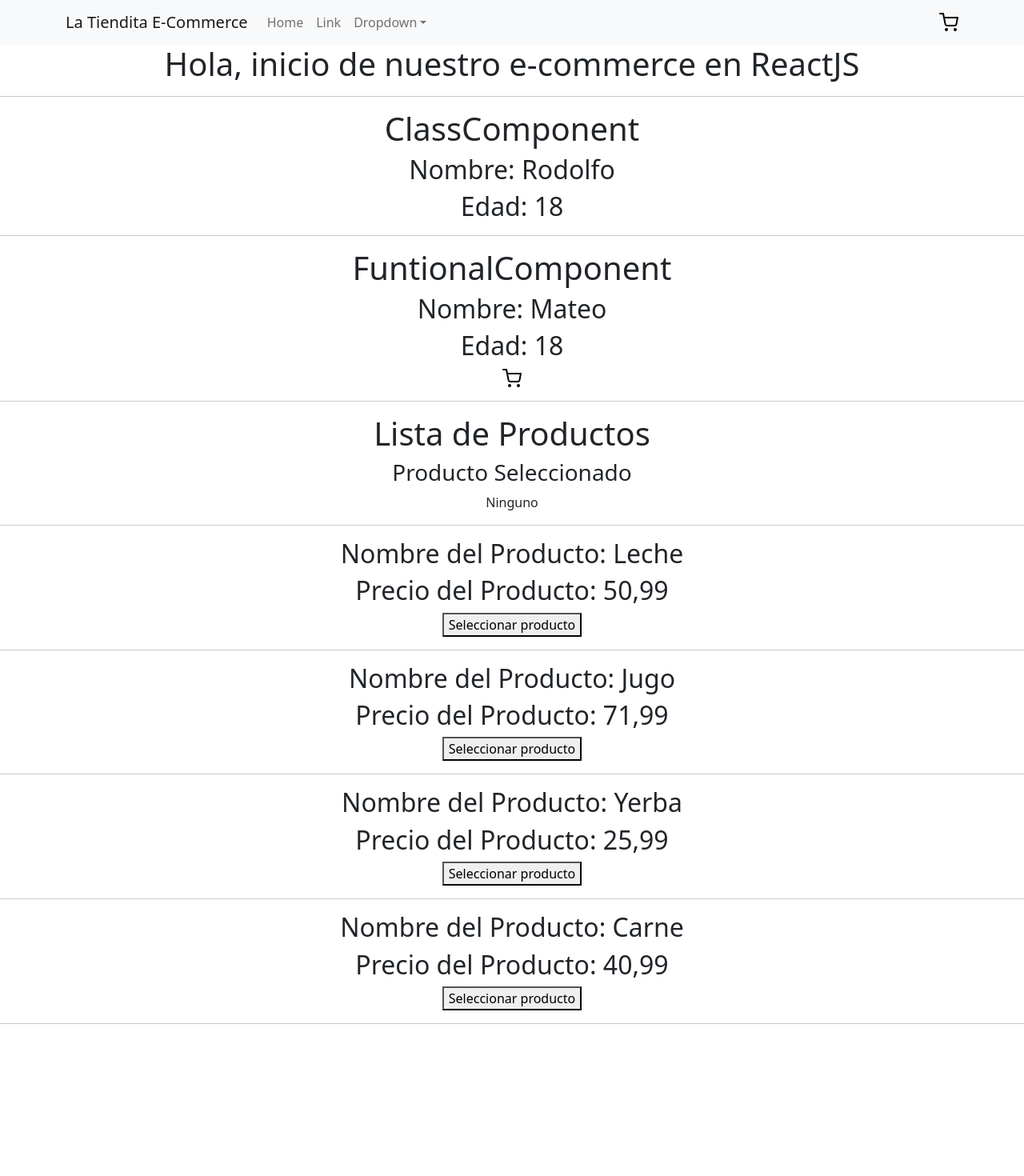
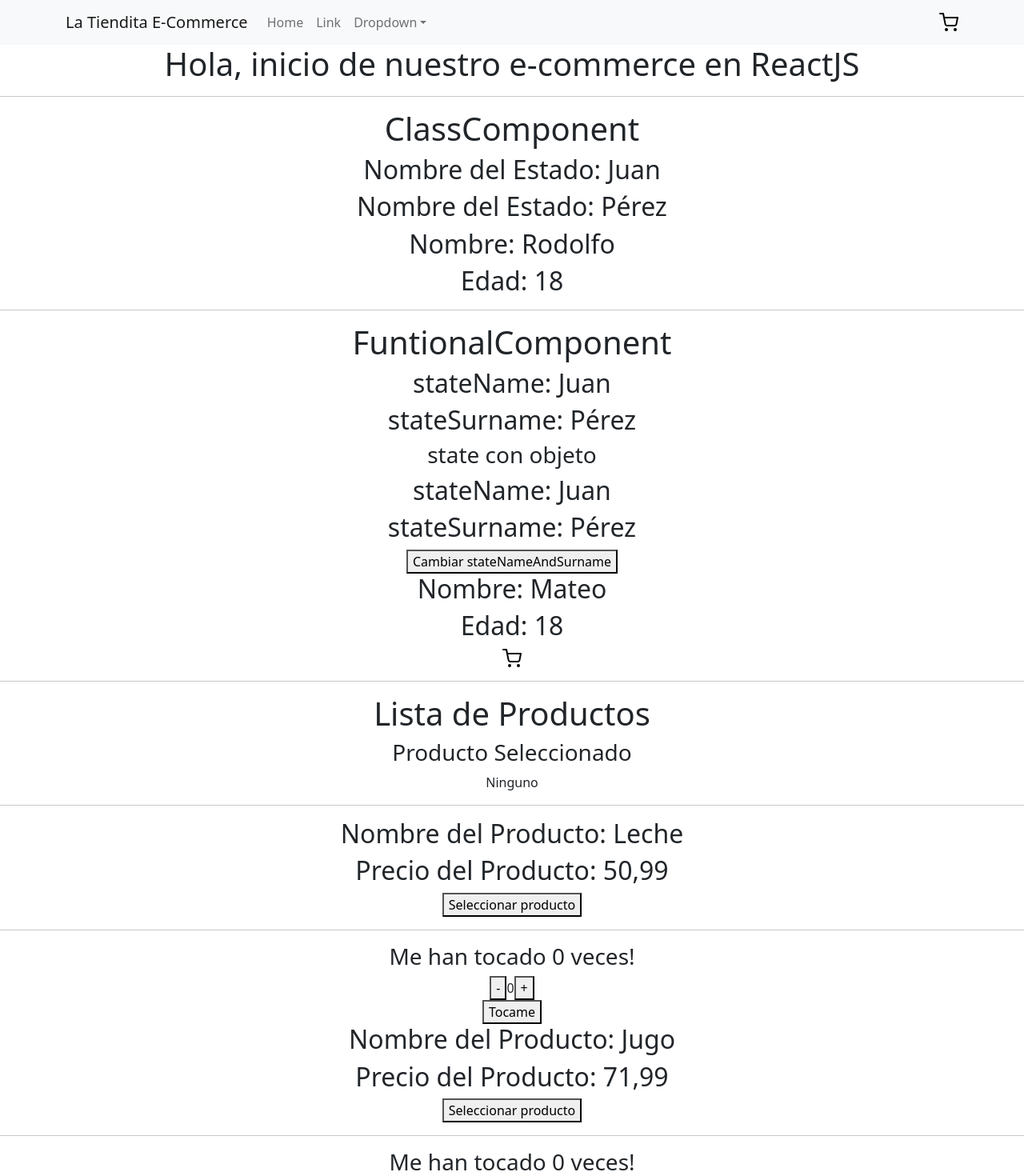
Before and after one commit to luisga88gm/e-commerce-latiendita, a React (Create React App) app: page / in a window 1280 px wide. Shown: the top 1470 px of the page at 80% size. Before the commit the page ends 1296 px from the top, so only its background shows below. Built offline with nearby package versions, Linux system fonts and the light colour scheme.

Commit message:
class-05

```diff
--- a/src/components/class-component/ClassComponent.js
+++ b/src/components/class-component/ClassComponent.js
@@ -1,12 +1,31 @@
 import React, { Component } from 'react';
 
 export class ClassComponent extends Component {
+  constructor() {
+    super()
+    this.state = {
+      name: "Juan",
+      surname: "Pérez",
+
+    }
+  }
+
+  updateName = () => {
+    this.setState({name: "Luis Gabriel", surname: "García Mingall"});
+  }
+
   render () {
       const { name, age } = this.props;
 
       return (
         <>
         <h1>ClassComponent</h1>
+        <div onClick={this.updateName}>
+          <h2>Nombre del Estado: {this.state.name}</h2>
+        </div>
+        <div onClick={this.updateName}>
+          <h2>Nombre del Estado: {this.state.surname}</h2>
+        </div>
         <h2>Nombre: {name}</h2>
         <h2>Edad: {age}</h2>
         </>
--- a/src/components/function-component/FuntionalComponent.js
+++ b/src/components/function-component/FuntionalComponent.js
@@ -1,11 +1,36 @@
+import { useState } from "react";
+
 const FuntionalComponent = ({name, age}) => {
-  return (
-    <div>
-    <h1>FuntionalComponent</h1>
-    <h2>Nombre: {name}</h2>
-    <h2>Edad: {age}</h2>
-    </div>
-  );
+  const [stateName, setStateName] = useState("Juan");
+  const [surname, setSurname] = useState("Pérez");
+  const [user, setUser] = useState ({
+    name: "Juan",
+    surname: "Pérez",
+  });
+
+    if (!name) {
+      return <h1>name no existe</h1>
+    }
+
+    const updateNameAndSurname = () => {
+      setStateName("Luis Gabriel");
+      setUser({ ...user, name: "Luis Gabriel"});
+    };
+
+    return (
+      <>
+      <h1>FuntionalComponent</h1>
+      <h2>stateName: {stateName}</h2>
+      <h2>stateSurname: {surname}</h2>
+      <h3>state con objeto</h3>
+      {/* con objeto */}
+      <h2>stateName: {user.name}</h2>
+      <h2>stateSurname: {user.surname}</h2>
+      <button onClick={updateNameAndSurname}>Cambiar stateNameAndSurname</button>
+      <h2>Nombre: {name}</h2>
+      <h2>Edad: {age}</h2>
+      </>
+    );
 };
 
 export default FuntionalComponent;
--- /dev/null
+++ b/src/components/item-counter/ItemCounter.js
@@ -0,0 +1,42 @@
+import React, { useState } from "react";
+
+const ItemCounter = ({stock}) => {
+    const [counter, setCounter] = useState (0);
+    const [currentTimes, setCurrentTimes] = useState (0);
+    const [currentDate, setCurrentDate] = useState ("");
+
+    const minusCounter = () => {
+        if (counter <= 0) return;
+        setCounter(counter - 1);
+    };
+
+    const plusCounter = () => {
+        if (counter >= stock) return;
+        setCounter(counter + 1);
+    };
+
+    const takeMe = () => {
+        setCurrentTimes(currentTimes + 1);
+        const today = new Date ();
+        setCurrentDate(
+            `hoy es ${today.getFullYear()}-${
+                today.getMonth() + 1
+            }-${today.getDate()}, y son las ${today.getHours()}:${today.getMinutes()}:${today.getSeconds()} en mi pais`
+        );
+    };
+
+    return (
+        <>
+            <div>
+                <h3>Me han tocado {currentTimes} veces!</h3>
+                <h3>{currentDate}</h3>
+                <button onClick={minusCounter}>-</button>
+                <span>{counter}</span>
+                <button onClick={plusCounter}>+</button>
+            </div>
+            <button onClick={takeMe}>Tocame</button>
+        </>
+    );
+};
+
+export default ItemCounter;
--- a/src/components/item/Item.js
+++ b/src/components/item/Item.js
@@ -1,3 +1,5 @@
+import ItemCounter from "../item-counter/ItemCounter";
+
 const item = ({name, price, id, setSelectedItem}) => {
     const selectItem = () => setSelectedItem({name, price, id});
 
@@ -6,6 +8,7 @@ const item = ({name, price, id, setSelectedItem}) => {
       <h2>Precio del Producto: {price}</h2>
       <button onClick={selectItem}>Seleccionar producto</button>
       <hr/>
+      <ItemCounter stock={10} />
   </div>;
 };
 
```
